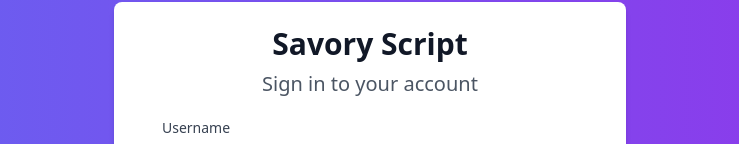
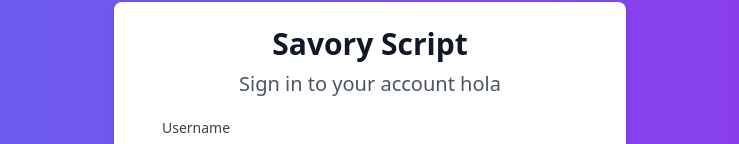
Before and after one commit to handraromel/portofolio-app-2, a React (Create React App) app in the folder react-frontend/: page /login in a window 1280 px wide. Shown: the part 168-312 px from the top of the page, without its empty margins (270-1009 px from the left). Built offline with nearby package versions, Linux system fonts and the light colour scheme; no server answers.

Commit message:
test update login title

```diff
--- a/react-frontend/src/components/Pages/Auth/Login.tsx
+++ b/react-frontend/src/components/Pages/Auth/Login.tsx
@@ -51,7 +51,8 @@ const Login: React.FC = () => {
   return (
     <div>
       <h3 className="mb-5 mt-2 text-center text-xl text-gray-600">
-        Sign in to your account <br />
+        Sign in to your account hola
+        <br />
       </h3>
       <div className="mb-5">
         {message && <Message message={message.text} type={message.type} />}
```
